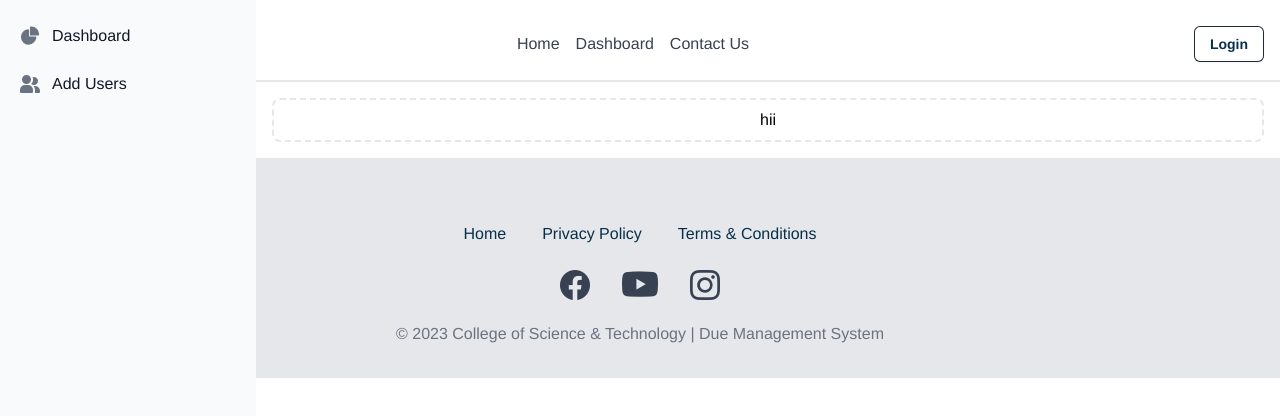
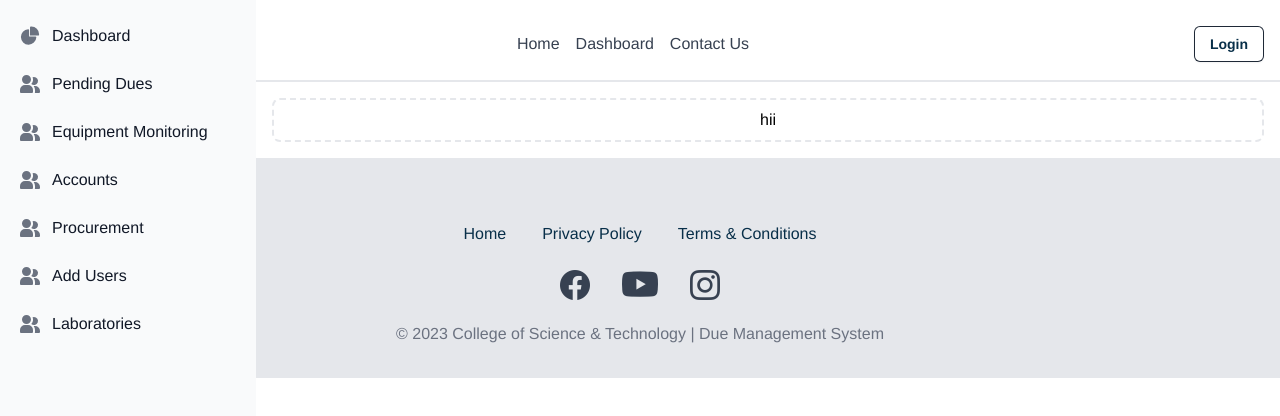
Before and after one commit to divyashC/due-mgmt-sys, a React (Create React App) app in the folder frontend/: page /dashboard in a window 1280 px wide. Shown: the top 416 px of the page. Built offline with nearby package versions, Linux system fonts and the light colour scheme.

Commit message:
dasboardsidebar

```diff
--- a/frontend/src/pages/Dashboard.js
+++ b/frontend/src/pages/Dashboard.js
@@ -36,10 +36,39 @@ const Dashboard = () => {
                <span class="ml-3">Dashboard</span>
             </a>
          </li>
-
-
-
 		 <li>
+            <a onClick={handleAddUsersClick} href="#" class="flex items-center p-2 text-gray-900 rounded-lg hover:bg-gray-100 group">
+               <svg class="flex-shrink-0 w-5 h-5 text-gray-500 transition duration-75 group-hover:text-gray-900" aria-hidden="true" xmlns="http://www.w3.org/2000/svg" fill="currentColor" viewBox="0 0 20 18">
+                  <path d="M14 2a3.963 3.963 0 0 0-1.4.267 6.439 6.439 0 0 1-1.331 6.638A4 4 0 1 0 14 2Zm1 9h-1.264A6.957 6.957 0 0 1 15 15v2a2.97 2.97 0 0 1-.184 1H19a1 1 0 0 0 1-1v-1a5.006 5.006 0 0 0-5-5ZM6.5 9a4.5 4.5 0 1 0 0-9 4.5 4.5 0 0 0 0 9ZM8 10H5a5.006 5.006 0 0 0-5 5v2a1 1 0 0 0 1 1h11a1 1 0 0 0 1-1v-2a5.006 5.006 0 0 0-5-5Z"/>
+               </svg>
+               <span class="flex-1 ml-3 whitespace-nowrap">Pending Dues</span>
+            </a>
+         </li>
+		 <li>
+            <a onClick={handleAddUsersClick} href="#" class="flex items-center p-2 text-gray-900 rounded-lg hover:bg-gray-100 group">
+               <svg class="flex-shrink-0 w-5 h-5 text-gray-500 transition duration-75 group-hover:text-gray-900" aria-hidden="true" xmlns="http://www.w3.org/2000/svg" fill="currentColor" viewBox="0 0 20 18">
+                  <path d="M14 2a3.963 3.963 0 0 0-1.4.267 6.439 6.439 0 0 1-1.331 6.638A4 4 0 1 0 14 2Zm1 9h-1.264A6.957 6.957 0 0 1 15 15v2a2.97 2.97 0 0 1-.184 1H19a1 1 0 0 0 1-1v-1a5.006 5.006 0 0 0-5-5ZM6.5 9a4.5 4.5 0 1 0 0-9 4.5 4.5 0 0 0 0 9ZM8 10H5a5.006 5.006 0 0 0-5 5v2a1 1 0 0 0 1 1h11a1 1 0 0 0 1-1v-2a5.006 5.006 0 0 0-5-5Z"/>
+               </svg>
+               <span class="flex-1 ml-3 whitespace-nowrap">Equipment Monitoring</span>
+            </a>
+         </li>
+		 <li>
+            <a onClick={handleAddUsersClick} href="#" class="flex items-center p-2 text-gray-900 rounded-lg hover:bg-gray-100 group">
+               <svg class="flex-shrink-0 w-5 h-5 text-gray-500 transition duration-75 group-hover:text-gray-900" aria-hidden="true" xmlns="http://www.w3.org/2000/svg" fill="currentColor" viewBox="0 0 20 18">
+                  <path d="M14 2a3.963 3.963 0 0 0-1.4.267 6.439 6.439 0 0 1-1.331 6.638A4 4 0 1 0 14 2Zm1 9h-1.264A6.957 6.957 0 0 1 15 15v2a2.97 2.97 0 0 1-.184 1H19a1 1 0 0 0 1-1v-1a5.006 5.006 0 0 0-5-5ZM6.5 9a4.5 4.5 0 1 0 0-9 4.5 4.5 0 0 0 0 9ZM8 10H5a5.006 5.006 0 0 0-5 5v2a1 1 0 0 0 1 1h11a1 1 0 0 0 1-1v-2a5.006 5.006 0 0 0-5-5Z"/>
+               </svg>
+               <span class="flex-1 ml-3 whitespace-nowrap">Accounts</span>
+            </a>
+         </li>
+		 <li>
+            <a onClick={handleAddUsersClick} href="#" class="flex items-center p-2 text-gray-900 rounded-lg hover:bg-gray-100 group">
+               <svg class="flex-shrink-0 w-5 h-5 text-gray-500 transition duration-75 group-hover:text-gray-900" aria-hidden="true" xmlns="http://www.w3.org/2000/svg" fill="currentColor" viewBox="0 0 20 18">
+                  <path d="M14 2a3.963 3.963 0 0 0-1.4.267 6.439 6.439 0 0 1-1.331 6.638A4 4 0 1 0 14 2Zm1 9h-1.264A6.957 6.957 0 0 1 15 15v2a2.97 2.97 0 0 1-.184 1H19a1 1 0 0 0 1-1v-1a5.006 5.006 0 0 0-5-5ZM6.5 9a4.5 4.5 0 1 0 0-9 4.5 4.5 0 0 0 0 9ZM8 10H5a5.006 5.006 0 0 0-5 5v2a1 1 0 0 0 1 1h11a1 1 0 0 0 1-1v-2a5.006 5.006 0 0 0-5-5Z"/>
+               </svg>
+               <span class="flex-1 ml-3 whitespace-nowrap">Procurement</span>
+            </a>
+         </li>
+          <li>
             <a onClick={handleAddUsersClick} href="#" class="flex items-center p-2 text-gray-900 rounded-lg hover:bg-gray-100 group">
                <svg class="flex-shrink-0 w-5 h-5 text-gray-500 transition duration-75 group-hover:text-gray-900" aria-hidden="true" xmlns="http://www.w3.org/2000/svg" fill="currentColor" viewBox="0 0 20 18">
                   <path d="M14 2a3.963 3.963 0 0 0-1.4.267 6.439 6.439 0 0 1-1.331 6.638A4 4 0 1 0 14 2Zm1 9h-1.264A6.957 6.957 0 0 1 15 15v2a2.97 2.97 0 0 1-.184 1H19a1 1 0 0 0 1-1v-1a5.006 5.006 0 0 0-5-5ZM6.5 9a4.5 4.5 0 1 0 0-9 4.5 4.5 0 0 0 0 9ZM8 10H5a5.006 5.006 0 0 0-5 5v2a1 1 0 0 0 1 1h11a1 1 0 0 0 1-1v-2a5.006 5.006 0 0 0-5-5Z"/>
@@ -47,6 +76,15 @@ const Dashboard = () => {
                <span class="flex-1 ml-3 whitespace-nowrap">Add Users</span>
             </a>
          </li>
+		 <li>
+            <a onClick={handleAddUsersClick} href="#" class="flex items-center p-2 text-gray-900 rounded-lg hover:bg-gray-100 group">
+               <svg class="flex-shrink-0 w-5 h-5 text-gray-500 transition duration-75 group-hover:text-gray-900" aria-hidden="true" xmlns="http://www.w3.org/2000/svg" fill="currentColor" viewBox="0 0 20 18">
+                  <path d="M14 2a3.963 3.963 0 0 0-1.4.267 6.439 6.439 0 0 1-1.331 6.638A4 4 0 1 0 14 2Zm1 9h-1.264A6.957 6.957 0 0 1 15 15v2a2.97 2.97 0 0 1-.184 1H19a1 1 0 0 0 1-1v-1a5.006 5.006 0 0 0-5-5ZM6.5 9a4.5 4.5 0 1 0 0-9 4.5 4.5 0 0 0 0 9ZM8 10H5a5.006 5.006 0 0 0-5 5v2a1 1 0 0 0 1 1h11a1 1 0 0 0 1-1v-2a5.006 5.006 0 0 0-5-5Z"/>
+               </svg>
+               <span class="flex-1 ml-3 whitespace-nowrap">Laboratories</span>
+            </a>
+         </li>
+
       </ul>
    </div>
 </aside>
```
